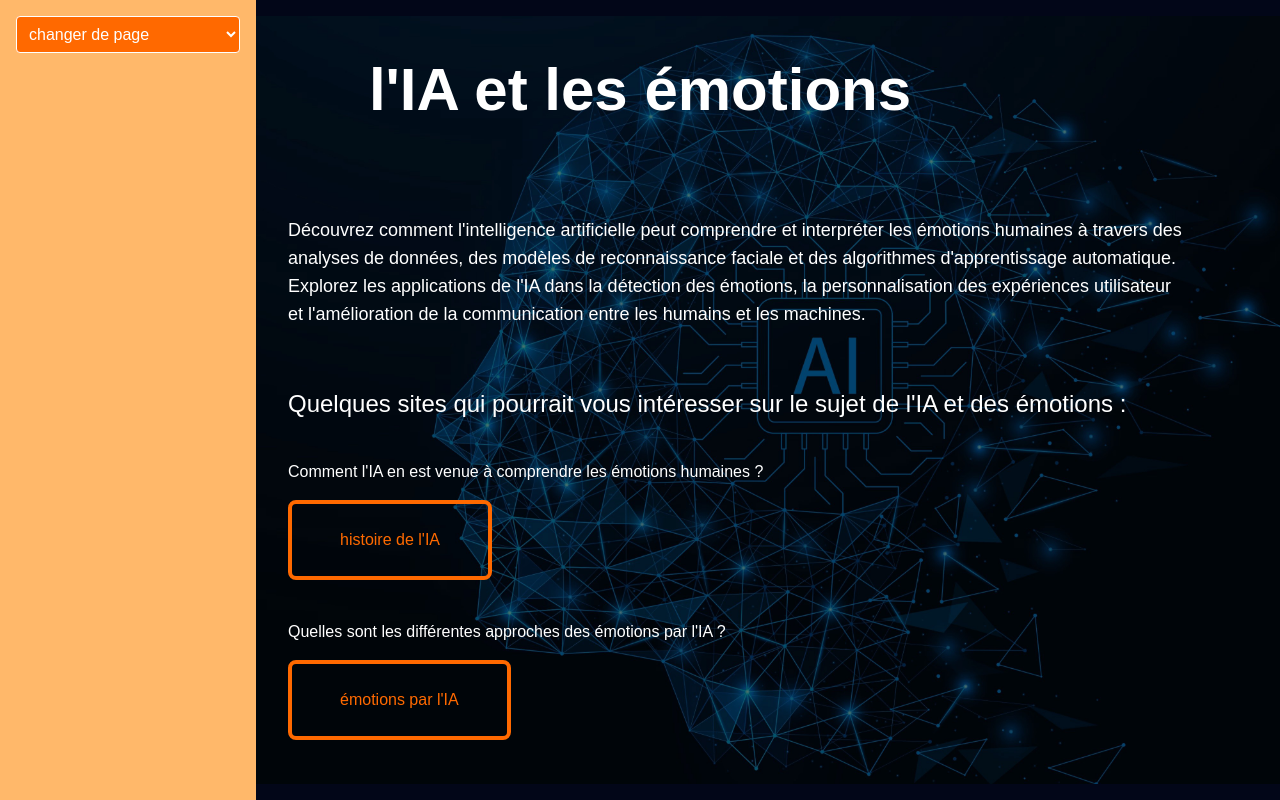
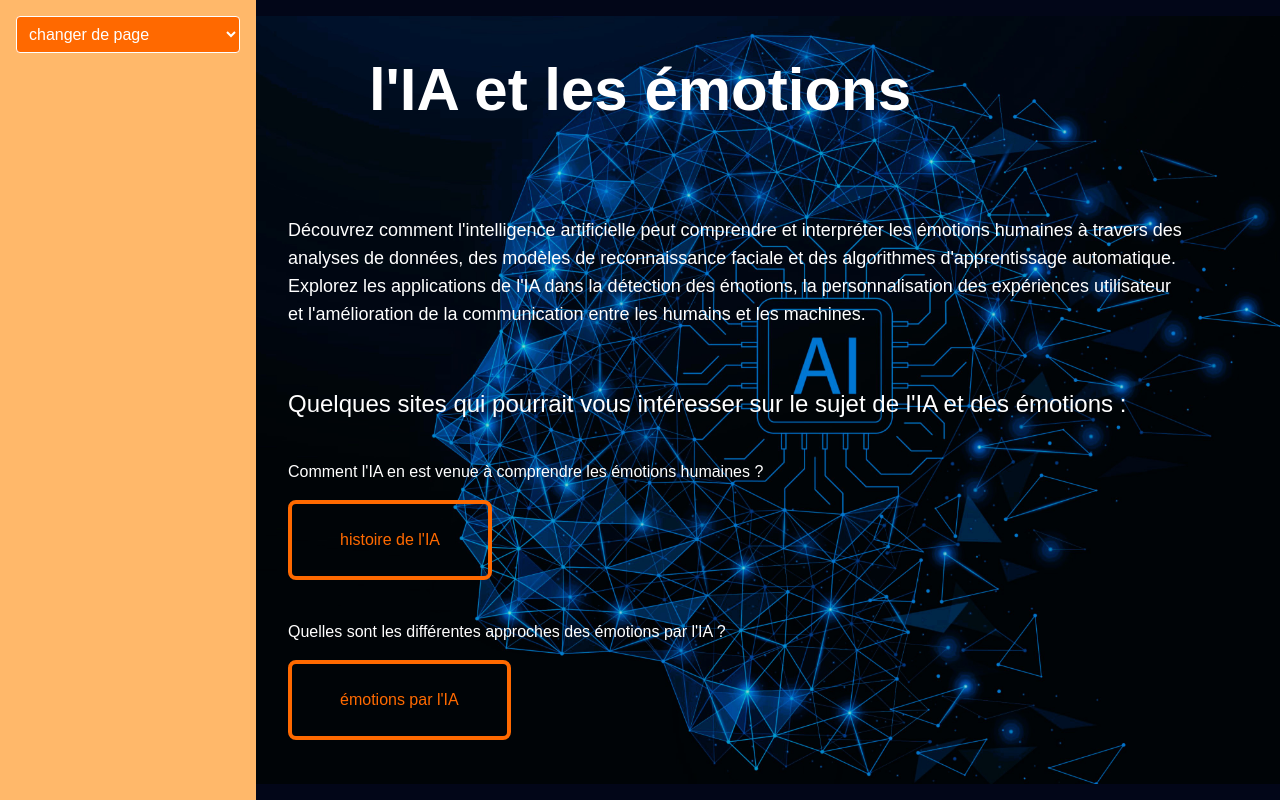
Before and after one commit to titouan-lefeuvre/mon_site, a Next.js app: page / in a window 1280 px wide. Built offline with nearby package versions, Linux system fonts and the light colour scheme.

Commit message:
background: degrade

```diff
--- a/app/page.tsx
+++ b/app/page.tsx
@@ -2,7 +2,7 @@
 
 import Button from "./component/button";
 
-import IA_image_sombre from "./component/IA_image_sombre.jpg";
+import IA_image from "./component/IA_image_v2.jpg";
 
 import MenuDeroulant from "./component/menu_deroulant";
 
@@ -10,7 +10,7 @@ export default function Home() {
   return (
     <main className="min-h-screen bg-center bg-cover bg-fixed bg-no-repeat bg-slate-950 flex flex-col font-sans"
     style={{
-  backgroundImage: `url(${IA_image_sombre.src})`,
+  backgroundImage: `url(${IA_image.src})`,
   backgroundSize: "100%",
 }}>
        <div className="bg-blue/50 flex"></div>
--- a/app/quiz/page.tsx
+++ b/app/quiz/page.tsx
@@ -2,7 +2,7 @@
 
 import { useState } from "react";
 
-import IA_image from "../component/IA_image.jpg";
+import IA_image from "../component/IA_image_v2.jpg";
 
 import MenuDeroulant from "../component/menu_deroulant";
 
```
Also changed, not shown: app/component/IA_image_v2.jpg (renamed from app/component/IA_image.jpg).
